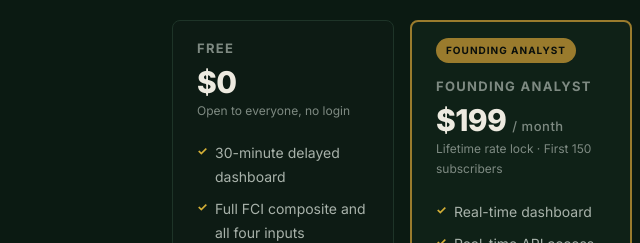
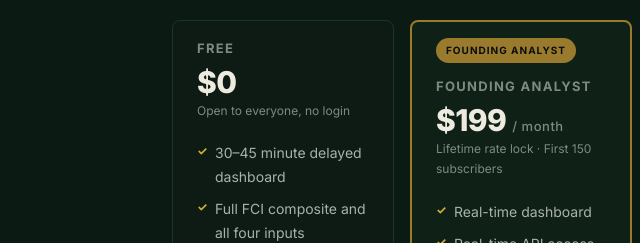
Before and after one commit to ftone-index/ftone-landing, a plain HTML site: page index.html in a window 1280 px wide. Shown: the part 9160-9403 px from the top of the page, 0-640 px from the left. Drawn offline with Linux system fonts and the light colour scheme.

Commit message:
Update delay description in pricing section

```diff
--- a/index.html
+++ b/index.html
@@ -1146,7 +1146,7 @@ p strong { color: var(--text-primary); font-weight: 600; }
         <div class="price">$0</div>
         <div class="pricing-note">Open to everyone, no login</div>
         <ul>
-          <li>30-minute delayed dashboard</li>
+          <li>30–45 minute delayed dashboard</li>
           <li>Full FCI composite and all four inputs</li>
           <li>Full source attribution</li>
           <li class="muted">No real-time API</li>
```
